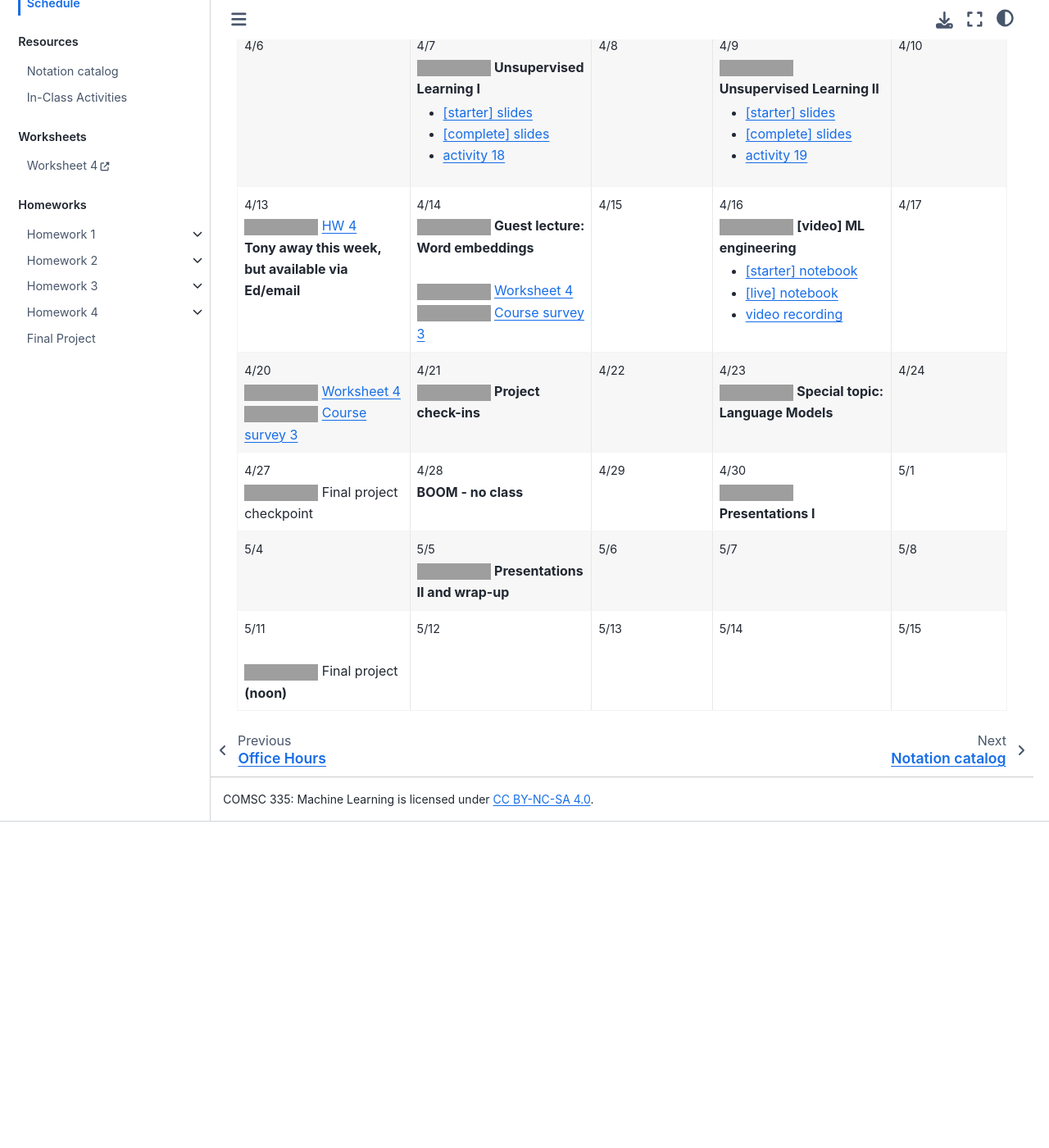
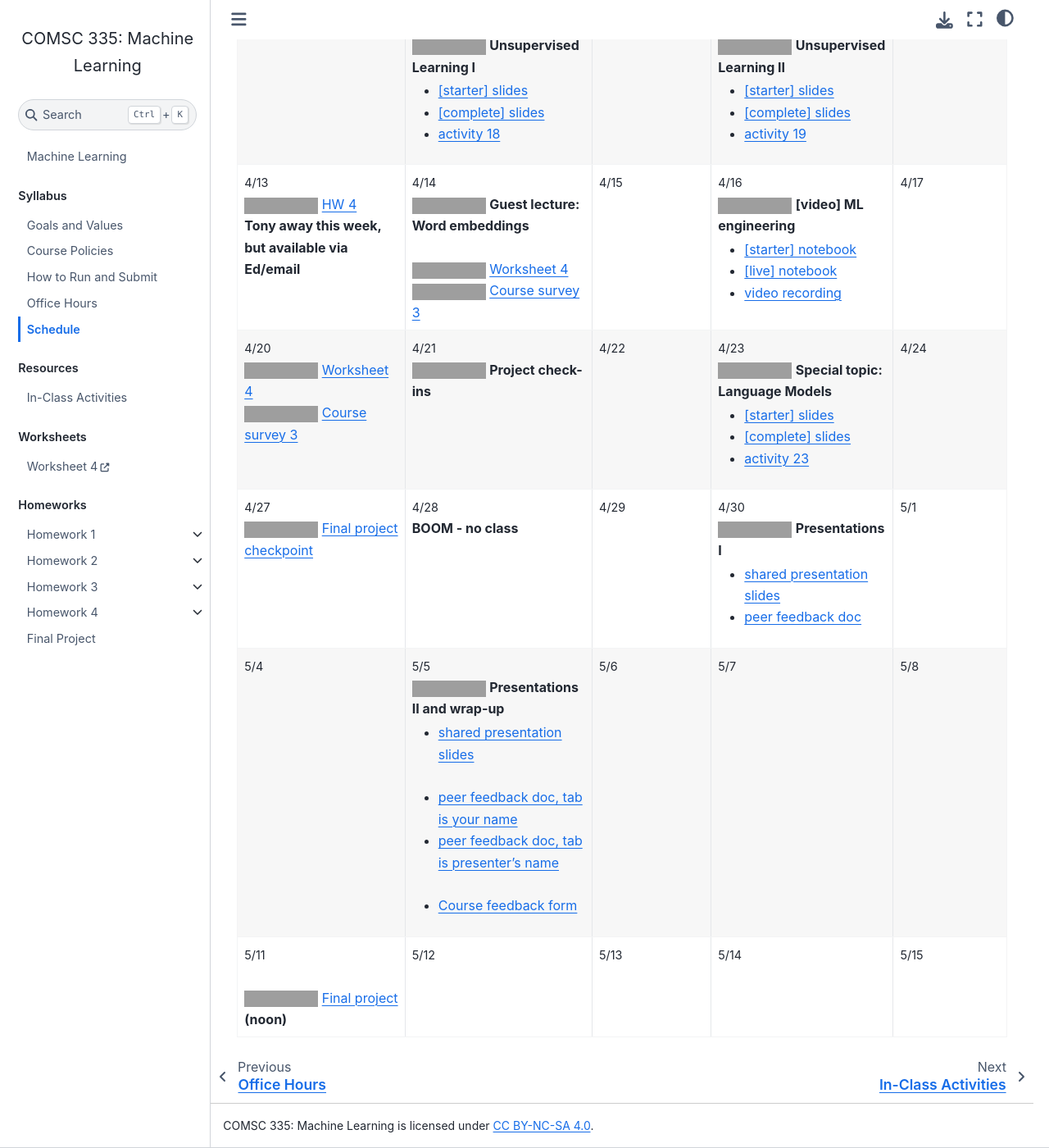
Before and after one commit to comsc335/comsc335.github.io, a Jupyter Book: the page built from syllabus/schedule.md, in a window 1280 px wide and 1400 px high, scrolled down 3157 px, cut to the strip 0-1400 px from the top of the window. Shown: the whole strip at 82% size. Built offline with Jupyter Book 1.0.4 settings and Sphinx 7.4.7 and the Sphinx Book theme 1.1.4, drawn with Linux system fonts in a browser that asks for light colours; pages that are not in the unit, such as notebooks, are missing from menus; before the commit the page ends 4159 px from its top, so only the background shows below that; grey boxes are pictures that could not be loaded.

Commit message:
cleanup commit for s26

```diff
--- a/_toc.yml
+++ b/_toc.yml
@@ -13,8 +13,9 @@ parts:
       - file: syllabus/schedule.md
   - caption: Resources
     chapters:
-      - file: resources/catalog.md
+      # - file: resources/catalog.md
       - file: activities/activities.md
+  # comment everything below for syllabus pdf compilation
   - caption: Worksheets
     chapters:
       - file: worksheets/ws1.ipynb
--- a/syllabus/schedule.md
+++ b/syllabus/schedule.md
@@ -350,25 +350,40 @@ A list of topics we will cover can be found below. Note that topics may be subje
     - <small> 4/22 </small>
     - <small> 4/23 </small> <br>
         ![](https://img.shields.io/badge/Class%2023-1f77b4) <b> Special topic: Language Models</b>
+            <ul style="margin-top:-1em;">
+                <li>[[starter] slides](https://moodle.mtholyoke.edu/pluginfile.php/1552123/mod_resource/content/2/lec23-language-models-starter.pdf)</li>
+                <li>[[complete] slides](https://moodle.mtholyoke.edu/pluginfile.php/1552124/mod_resource/content/2/lec23-language-models.pdf)</li>
+                <li>[activity 23](https://docs.google.com/document/d/12sZwenRtvKdMx9FeW230RogJPtWsMRw_CMdAOd6WqOU/edit?usp=sharing)</li>
+            </ul>
     - <small> 4/24 </small>
 
 *   - <small> 4/27 </small> <!-- Week 13 --> <br>
-        ![](https://img.shields.io/badge/Due-dc322f) Final project checkpoint
+        ![](https://img.shields.io/badge/Due-dc322f) [Final project checkpoint](https://www.gradescope.com/courses/1231382/assignments/8041957/)
 
     - <small> 4/28 </small> <br> <b> BOOM - no class </b>
     - <small> 4/29 </small>
     - <small> 4/30 </small> <br>
         ![](https://img.shields.io/badge/Class%2024-1f77b4) <b> Presentations I </b>
+            <ul style="margin-top:-1em;">
+                <li>[shared presentation slides](https://docs.google.com/presentation/d/1Gr82GfMzLDr3P3X6WDVVAhaQ_hfF9dxKxgUmxuOu_xs/edit?usp=sharing)</li>
+                <li>[peer feedback doc](https://docs.google.com/document/d/1snz8dRQ9WA4BZOtTMHYyKLgtWhipA8cO8Ip-cV9hqwI/edit?tab=t.923xtw7fx5cj)</li>
+            </ul>
     - <small> 5/1 </small>
 
 *   - <small> 5/4 </small> <!-- Week 14 -->
     - <small> 5/5 </small> <br>
         ![](https://img.shields.io/badge/Class%2025-1f77b4) <b> Presentations II and wrap-up </b>
+            <ul style="margin-top:-1em;">
+                <li>[shared presentation slides](https://docs.google.com/presentation/d/1Gr82GfMzLDr3P3X6WDVVAhaQ_hfF9dxKxgUmxuOu_xs/edit?usp=sharing)</li><br>
+                <li>[peer feedback doc, tab is your name](https://docs.google.com/document/d/1snz8dRQ9WA4BZOtTMHYyKLgtWhipA8cO8Ip-cV9hqwI/edit?tab=t.923xtw7fx5cj)</li>
+                <li>[peer feedback doc, tab is presenter's name](https://docs.google.com/document/d/1hMRrtVOszfdEPdq7Wbfgc9BfSjemWeeyIYan1j_ZFTQ/edit?tab=t.c0ude5xy72f6)</li><br>
+                <li>[Course feedback form](https://mtholyokeevals.qualtrics.com/jfe/form/SV_aVLb6EKAOpahSFo)</li>
+            </ul>
     - <small> 5/6 </small>
     - <small> 5/7 </small>
     - <small> 5/8 </small>
 
-*   - <small> 5/11 </small> <br> <br> ![](https://img.shields.io/badge/Due:-d62728) Final project **(noon)** <!-- Week 15 -->
+*   - <small> 5/11 </small> <br> <br> ![](https://img.shields.io/badge/Due:-d62728) [Final project](https://www.gradescope.com/courses/1231382/assignments/8105589/) **(noon)** <!-- Week 15 -->
     - <small> 5/12 </small>
     - <small> 5/13 </small>
     - <small> 5/14 </small>
```
Also changed, not shown: activities/activities.md (+1 -0 lines), final_project/final_presentation.md (+2 -0 lines).
